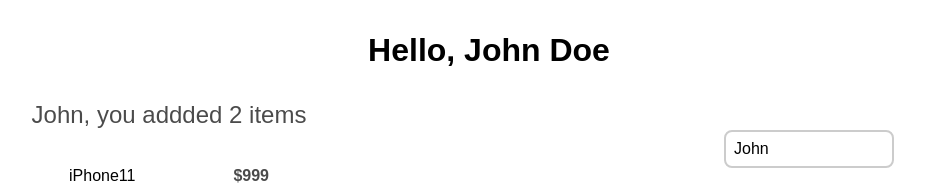
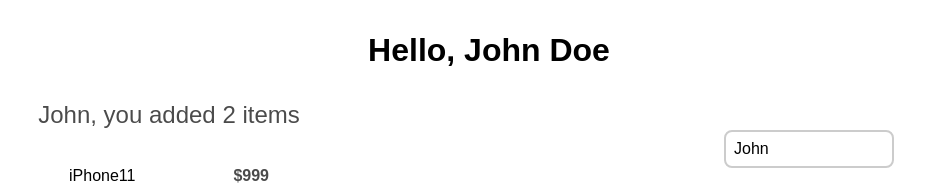
Before and after one commit to oleksii-sumy/html-css, a React app in the folder react/lesson10-lifting_state_up/task2-products_list/: page / in a window 1280 px wide. Shown: the top 183 px of the page, without its empty margins (151-1076 px from the left). Built offline with nearby package versions, Linux system fonts and the light colour scheme.

Commit message:
Update CartTitle.jsx

```diff
--- a/react/lesson10-lifting_state_up/task2-products_list/src/CartTitle.jsx
+++ b/react/lesson10-lifting_state_up/task2-products_list/src/CartTitle.jsx
@@ -2,6 +2,6 @@ import React from "react";
 
 const CartTitle = ({userName, count}) => {
 
-  return <div className="cart-title">{`${userName}, you addded ${count} items`}</div>;
+  return <div className="cart-title">{`${userName}, you added ${count} items`}</div>;
 }
 export default CartTitle;
```
